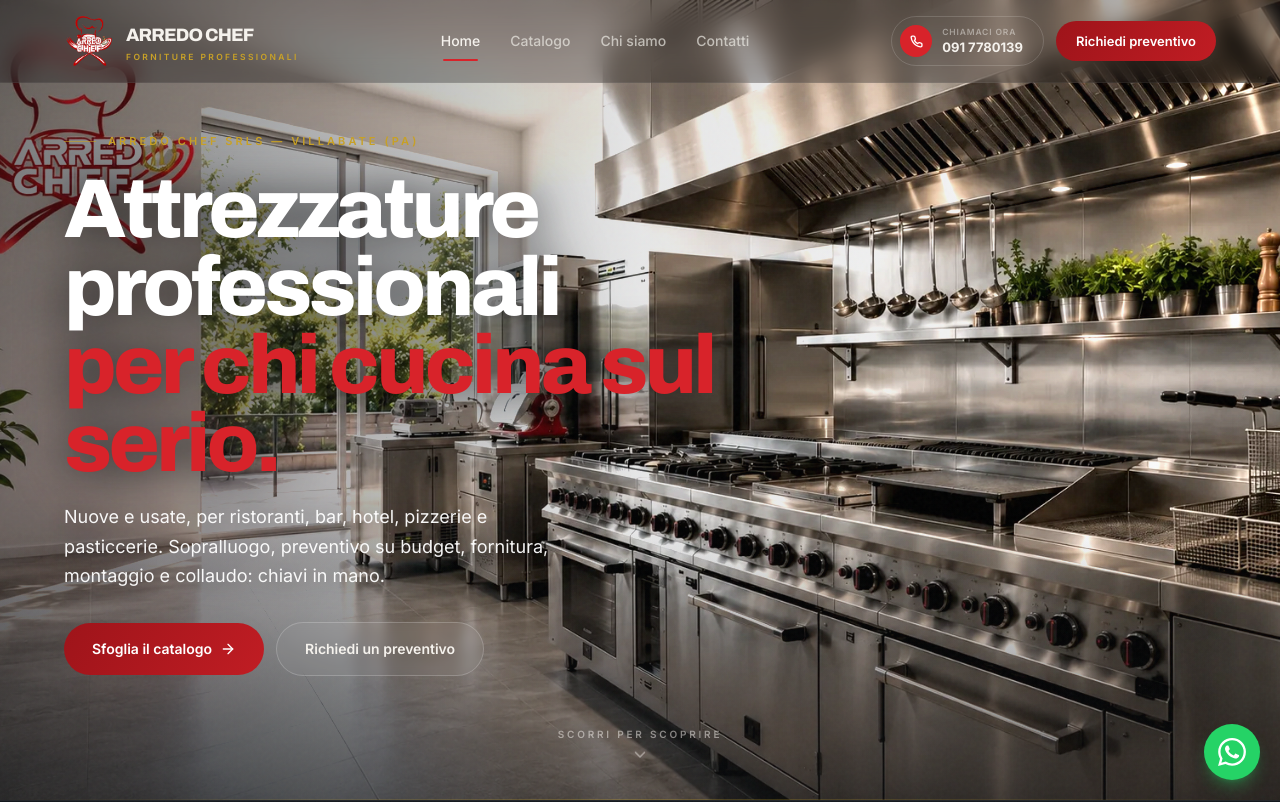
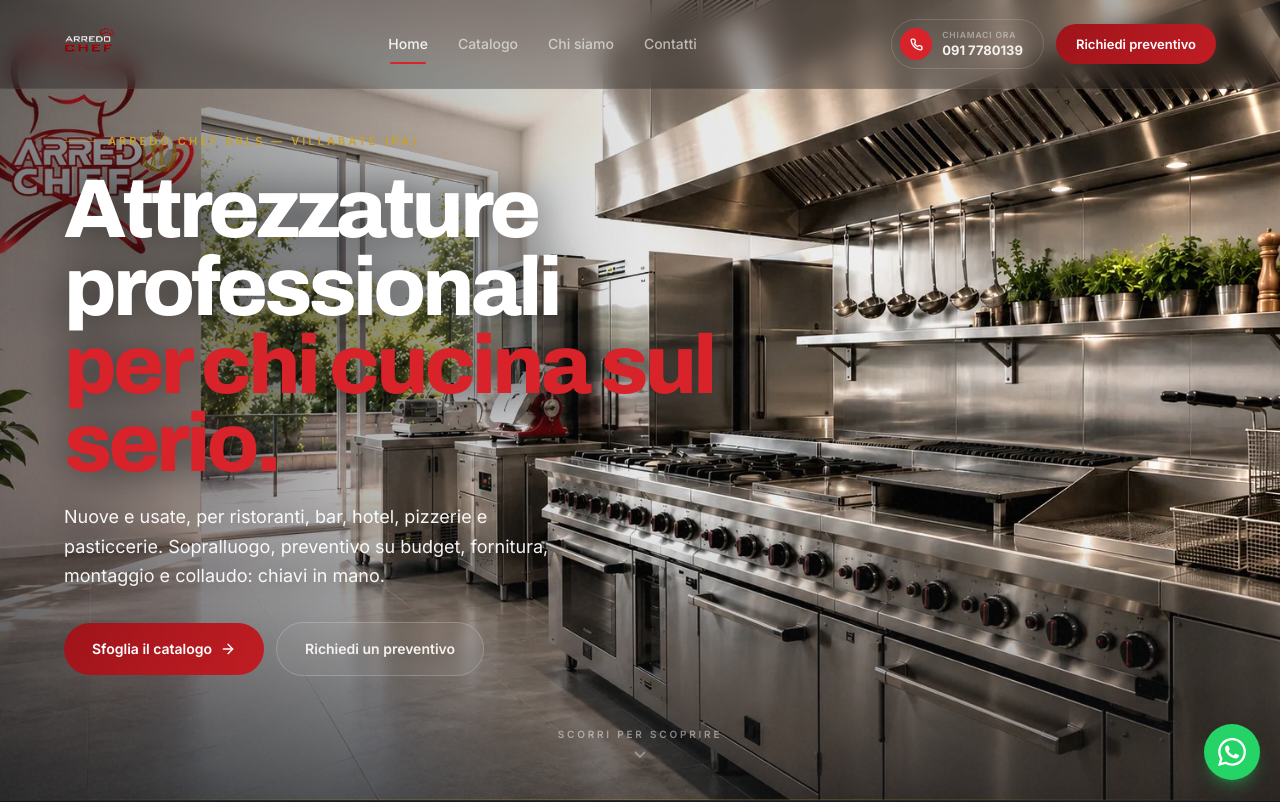
Before and after one commit to gaetanomeli95-lab/SITO-ARREDO-CHEF, a Next.js app: page / in a window 1280 px wide. Shown: the top 802 px of the page. Built offline with nearby package versions, Linux system fonts and the light colour scheme.

Commit message:
Replace logo with new Arredo Chef logo image

```diff
--- a/src/components/Logo.tsx
+++ b/src/components/Logo.tsx
@@ -2,7 +2,7 @@ import Image from 'next/image';
 
 /**
  * Marchio Arredo Chef.
- * Usa il PNG ufficiale ritagliato e reso trasparente (nessun bordo, nessun riquadro).
+ * Usa il logo ufficiale completo (icona + wordmark) in formato WebP.
  */
 export default function Logo({
   size = 46,
@@ -16,40 +16,24 @@ export default function Logo({
   withWordmark?: boolean;
   className?: string;
 }) {
+  // Con wordmark: logo completo quadrato; senza: solo icona
+  const src = withWordmark ? '/images/logo-mark.webp' : '/images/logo-mark.webp';
+  const w = withWordmark ? size * 2.6 : size;
+  const h = size;
+
   return (
-    <span className={`flex items-center gap-3 ${className}`}>
     <span
-        className="relative block shrink-0 transition-transform duration-500 ease-smooth"
-        style={{ width: size, height: size }}
+      className={`relative inline-flex shrink-0 transition-transform duration-500 ease-smooth ${className}`}
+      style={{ width: w, height: h }}
     >
       <Image
-          src="/images/logo-mark.webp"
+        src={src}
         alt="Arredo Chef"
         fill
-          sizes={`${size * 2}px`}
+        sizes={`${w * 2}px`}
         priority
-          className="object-contain"
+        className="object-contain object-left"
       />
-      </span>
-
-      {withWordmark && (
-        <span className="flex flex-col leading-none">
-          <span
-            className={`font-display text-[17px] font-extrabold tracking-tightest transition-colors duration-500 md:text-lg ${
-              tone === 'dark' ? 'text-avorio' : 'text-carbone'
-            }`}
-          >
-            ARREDO CHEF
-          </span>
-          <span
-            className={`mt-1 text-[8.5px] font-semibold uppercase tracking-widest2 transition-colors duration-500 ${
-              tone === 'dark' ? 'text-oro' : 'text-rosso'
-            }`}
-          >
-            Forniture professionali
-          </span>
-        </span>
-      )}
     </span>
   );
 }
```
Also changed, not shown: public/images/logo-mark.webp. Lines whose indentation alone changed are shown as unchanged.
